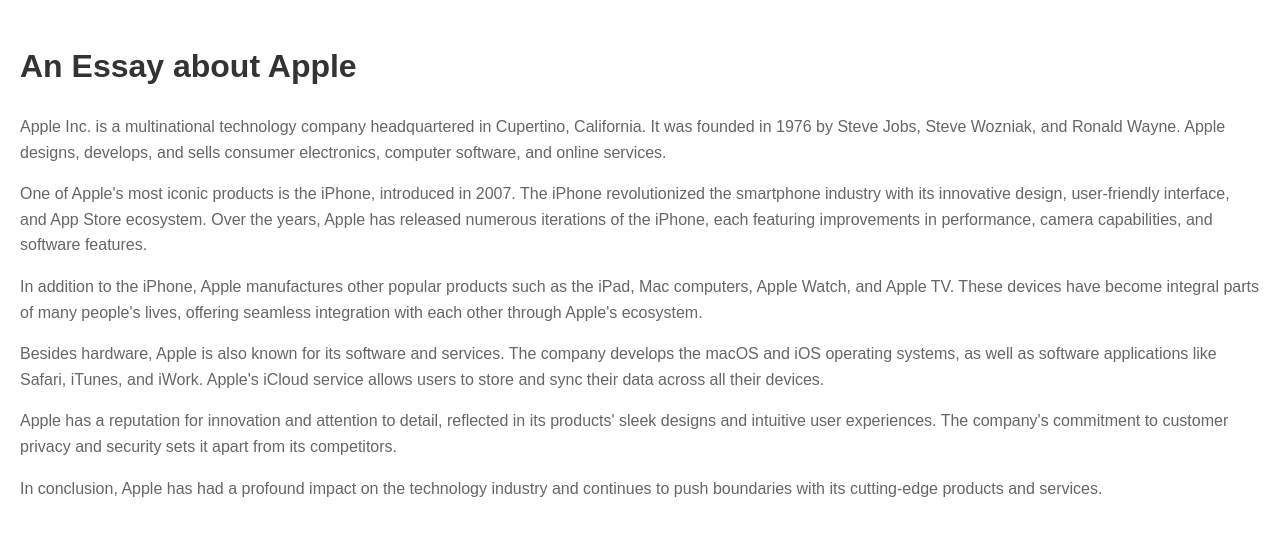
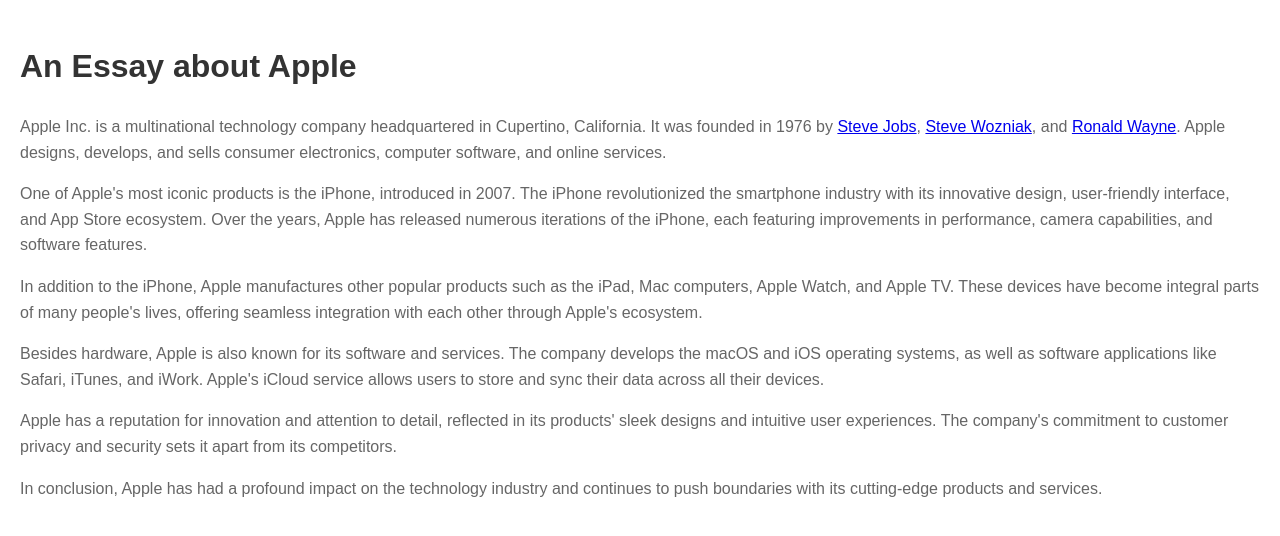
Before and after one commit to Codename-sgr/TestIndex, a plain HTML site: page index.html in a window 1280 px wide. Drawn offline with Linux system fonts and the light colour scheme.

Commit message:
add link with founders

```diff
--- a/index.html
+++ b/index.html
@@ -24,7 +24,7 @@
 </head>
 <body>
     <h1>An Essay about Apple</h1>
-    <p>Apple Inc. is a multinational technology company headquartered in Cupertino, California. It was founded in 1976 by Steve Jobs, Steve Wozniak, and Ronald Wayne. Apple designs, develops, and sells consumer electronics, computer software, and online services.</p>
+    <p>Apple Inc. is a multinational technology company headquartered in Cupertino, California. It was founded in 1976 by <a href="https://en.wikipedia.org/wiki/Steve_Jobs" target="_blank">Steve Jobs</a>, <a href="https://en.wikipedia.org/wiki/Steve_Wozniak" target="_blank">Steve Wozniak</a>, and <a href="https://en.wikipedia.org/wiki/Ronald_Wayne" target="_blank">Ronald Wayne</a>. Apple designs, develops, and sells consumer electronics, computer software, and online services.</p>
 
     <p>One of Apple's most iconic products is the iPhone, introduced in 2007. The iPhone revolutionized the smartphone industry with its innovative design, user-friendly interface, and App Store ecosystem. Over the years, Apple has released numerous iterations of the iPhone, each featuring improvements in performance, camera capabilities, and software features.</p>
 
```
